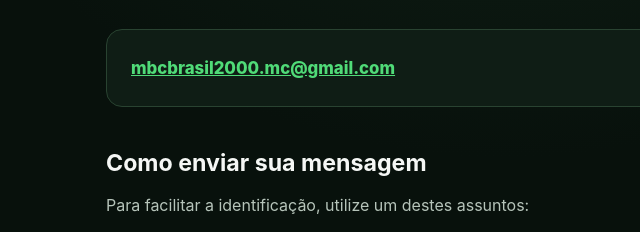
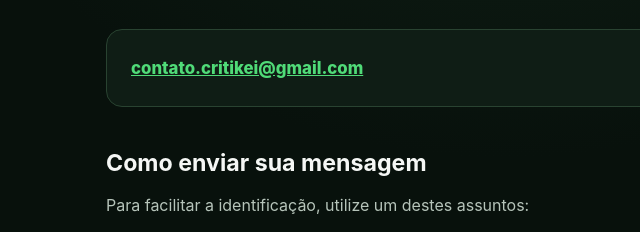
Before and after one commit to omigueldecarvalho/o-governante, a website: page public/contato/index.html in a window 1280 px wide. Shown: the part 545-777 px from the top of the page, 134-774 px from the left. Drawn offline with Linux system fonts and the light colour scheme; files whose address does not match are found by name.

Commit message:
feat ajuste e-mail

```diff
--- a/public/contato/index.html
+++ b/public/contato/index.html
@@ -88,8 +88,8 @@
           <h2>E-mail</h2>
 
           <div class="legal-contact-card">
-            <a href="mailto:mbcbrasil2000.mc@gmail.com">
-              mbcbrasil2000.mc@gmail.com
+            <a href="mailto:contato.critikei@gmail.com">
+              contato.critikei@gmail.com
             </a>
           </div>
         </section>
@@ -123,7 +123,7 @@
 
           <a
             class="legal-button"
-            href="mailto:mbcbrasil2000.mc@gmail.com?subject=Correção de conteúdo"
+            href="mailto:contato.critikei@gmail.com?subject=Correção de conteúdo"
           >
             Solicitar correção
           </a>
```
Also changed, not shown: public/fontes/index.html (+2 -2 lines), public/privacidade/index.html (+2 -2 lines), public/termos/index.html (+2 -2 lines).
